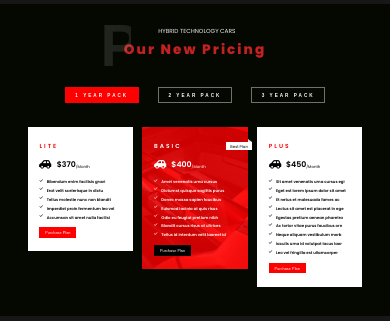
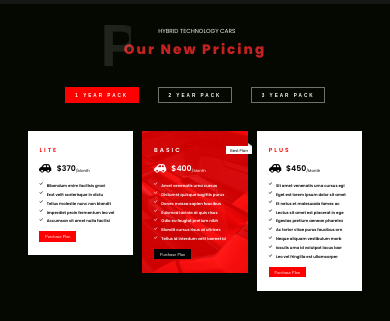
Before and after one commit to TienLe0305/Landing-Page-Car, a plain HTML site: page index.html in a window 390 px wide. Shown: the part 2580-2901 px from the top of the page. Drawn offline with Linux system fonts and the light colour scheme.

Commit message:
Fix responsive

```diff
--- a/style.css
+++ b/style.css
@@ -1861,7 +1861,7 @@ button#showmore:hover {
 }
 
 #pricing {
-  height: 80vw;
+  height: 85vw;
   background: #050801;
   display: flex;
   flex-direction: column;
@@ -1937,6 +1937,7 @@ button#showmore:hover {
   display: flex;
   justify-content: space-around;
   align-items: start;
+  margin-top: 1vw;
 }
 
 .pack-card {
@@ -2470,7 +2471,7 @@ button[type="submit"]:hover {
 
 #footer {
   background: #171717;
-  height: 37vw;
+  height: 40vw;
   display: flex;
   justify-content: center;
   align-items: center;
```
